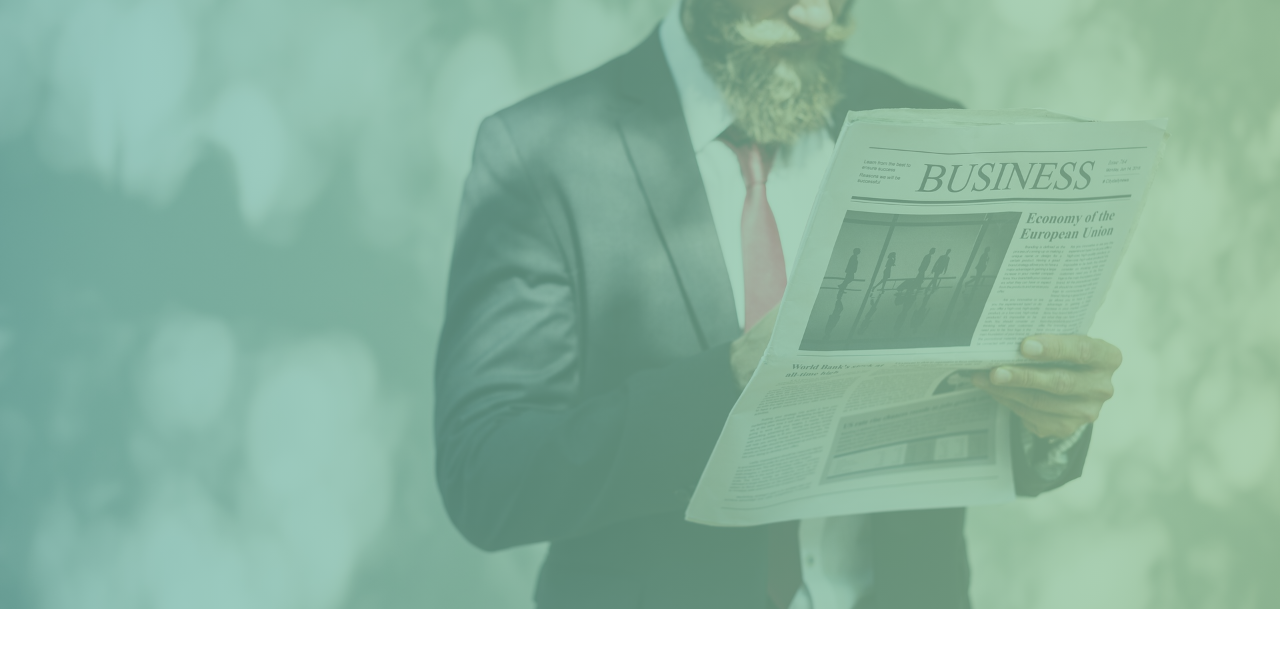
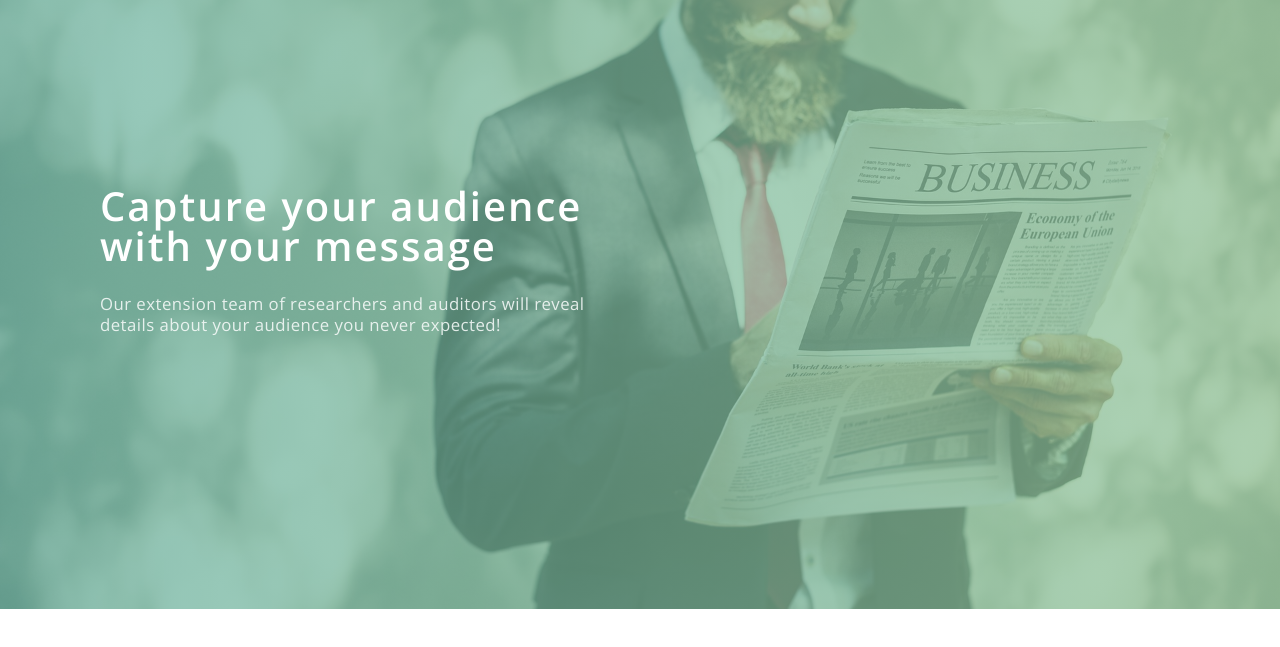
Before and after one commit to BlakeBurbach/front_end_mockup_challenge_2, a plain HTML site: page index.html in a window 1280 px wide. Shown: the part 91-738 px from the top of the page. Drawn offline with nearby package versions, Linux system fonts and the light colour scheme.

Commit message:
hero content and title

```diff
--- a/index.html
+++ b/index.html
@@ -12,7 +12,6 @@
 
 <body>
     <div class="grid-container">
-        <!-- Header with logo and nav bar -->
         <header class="header">
             <img class="header__logo" src="images/fleur_de_lis_1.jpg" alt="Green Fleur de Lis">
             <nav class="header__nav">
@@ -33,11 +32,13 @@
             </nav>
         </header>
         <div class="hero">
-            <!-- <h1 class="hero__title">Capture your audience with your message</h1>
-            <p class="hero__text">Our extension team of researchers and auditors will reveal details about your audience
-                you never expected!
-            </p>
-            <button class="hero__button">Talk to Us</button> -->
+            <div class="hero__content">
+                <h1 class="hero__content--title">Capture your audience with your message</h1>
+                <p class="hero__content--text">Our extension team of researchers and auditors will reveal details about your audience
+                    you never expected!
+                </p>
+                <!-- <button class="hero__content--button">Talk to Us</button> -->
+            </div>
         </div>
     </div>
 </body>
--- a/styles/styles.css
+++ b/styles/styles.css
@@ -49,7 +49,6 @@ body {
 
             .nav__li--link {
                 padding: 6px 0px;
-                border: none;
                 font-size: 16px;
                 font-weight: 600;
                 color: #6a6a6a;
@@ -69,7 +68,7 @@ body {
     grid-row: first-row / last-row;
     background:
     linear-gradient( to right,
-    rgba(102, 177, 169, 0.666),
+    rgba(97, 175, 158, 0.666),
     rgba(150, 197, 156, 0.774)
     ),
     url("../images/business_reading.jpg");
@@ -79,15 +78,18 @@ body {
     width: 100%;
     color: white;
 }
-/*
-    .hero__title {
-        font-weight: 700;
-        font-size: 2.7rem;
+    .hero__content {
+        padding: 250px 100px;
+        width: 500px;
+    }
+    .hero__content--title {
+        font-size: 40px;
+        font-weight: 600;
         line-height: 1;
-        letter-spacing: 1.7px;
+        letter-spacing: 2px;
     }
 
-    .hero__text {
+    .hero__content--text {
         margin: 25px 0;
         font-size: 1.05rem;
         font-weight: 400;
@@ -95,8 +97,8 @@ body {
         line-height: 1.3;
         color: #f7faf9de;
     }
-
-    .hero__button {
+/*
+    .hero__content--button {
         padding: 10px 90px;
         font-size: .95rem;
         font-weight: 400;
@@ -106,9 +108,8 @@ body {
         transition-duration: 0.4s;
     }
 
-    .hero__button:hover {
+    .hero__content--button:hover {
         color: #1cc69f;
         background-color: #f7faf9d9;
         transition-duration: .4s;
-    }
-*/
+    } */
```
